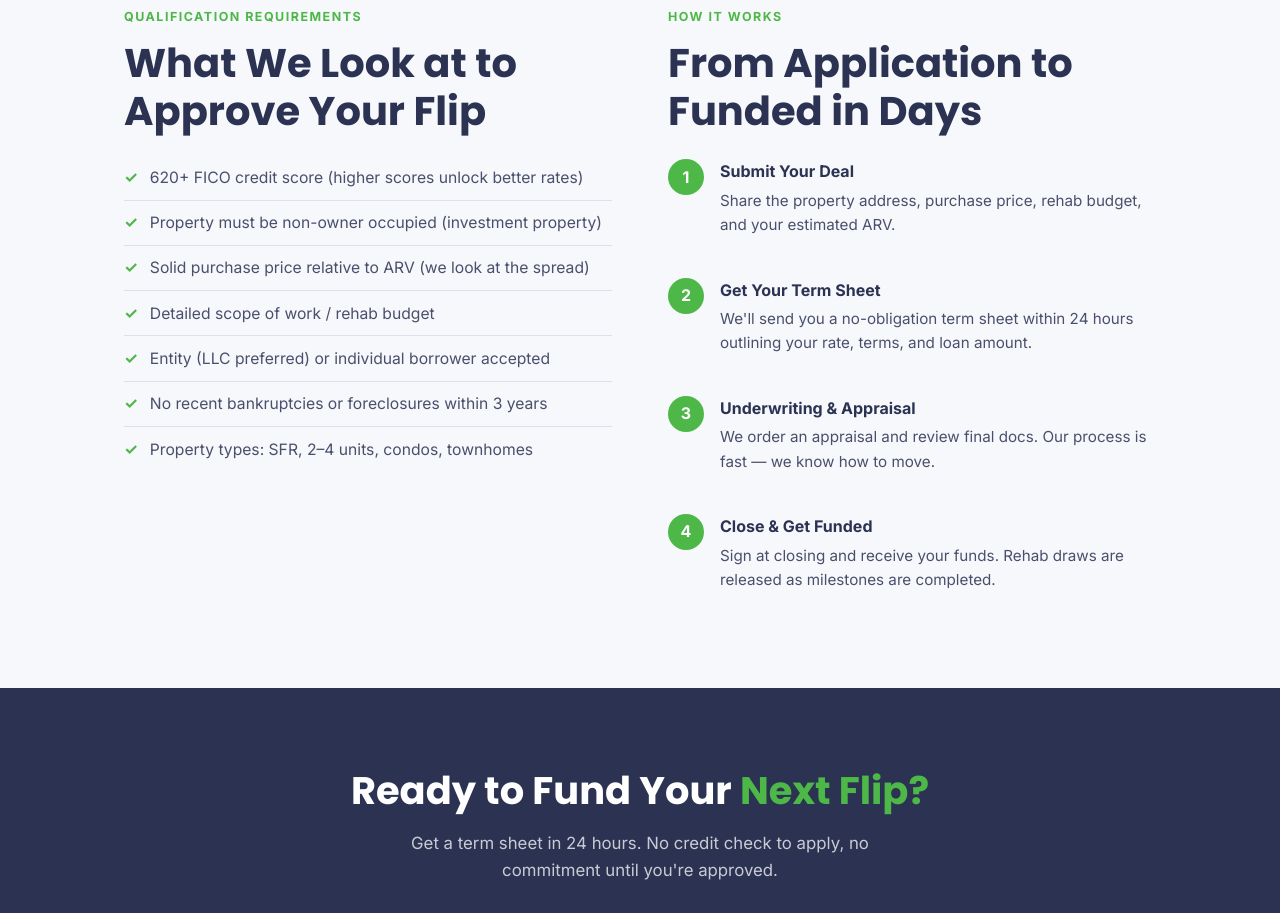
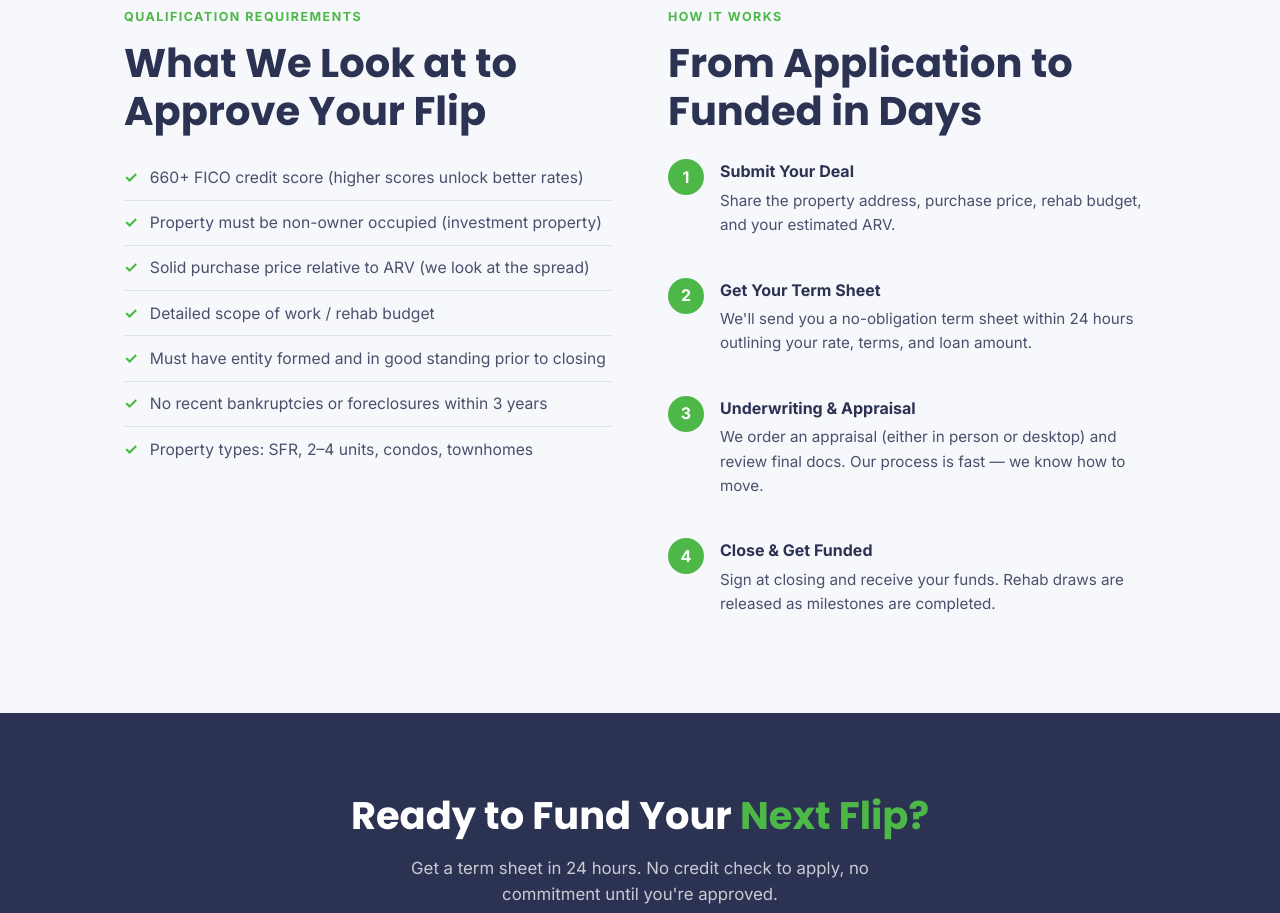
Before and after one commit to swiftlinecapital/swift-line-capital, a plain HTML site: page real-estate-loans/fix-and-flip/index.html in a window 1280 px wide. Shown: the part 1599-2512 px from the top of the page. Drawn offline with Linux system fonts and the light colour scheme.

Commit message:
Fix & Flip: update FICO, entity requirement, and appraisal description

```diff
--- a/real-estate-loans/fix-and-flip/index.html
+++ b/real-estate-loans/fix-and-flip/index.html
@@ -161,11 +161,11 @@
       <div class="section-label">Qualification Requirements</div>
       <h2 class="section-title">What We Look at to Approve Your Flip</h2>
       <ul class="qual-list">
-        <li><span class="qi">✓</span> 620+ FICO credit score (higher scores unlock better rates)</li>
+        <li><span class="qi">✓</span> 660+ FICO credit score (higher scores unlock better rates)</li>
         <li><span class="qi">✓</span> Property must be non-owner occupied (investment property)</li>
         <li><span class="qi">✓</span> Solid purchase price relative to ARV (we look at the spread)</li>
         <li><span class="qi">✓</span> Detailed scope of work / rehab budget</li>
-        <li><span class="qi">✓</span> Entity (LLC preferred) or individual borrower accepted</li>
+        <li><span class="qi">✓</span> Must have entity formed and in good standing prior to closing</li>
         <li><span class="qi">✓</span> No recent bankruptcies or foreclosures within 3 years</li>
         <li><span class="qi">✓</span> Property types: SFR, 2–4 units, condos, townhomes</li>
       </ul>
@@ -184,7 +184,7 @@
         </div>
         <div style="display:flex;gap:1rem;align-items:flex-start;margin-bottom:1.5rem;">
           <div style="background:var(--green);color:white;width:36px;height:36px;border-radius:50%;display:flex;align-items:center;justify-content:center;font-weight:800;flex-shrink:0;">3</div>
-          <div><strong style="color:var(--navy);">Underwriting &amp; Appraisal</strong><p style="color:var(--text-mid);font-size:.95rem;margin-top:.25rem;">We order an appraisal and review final docs. Our process is fast — we know how to move.</p></div>
+          <div><strong style="color:var(--navy);">Underwriting &amp; Appraisal</strong><p style="color:var(--text-mid);font-size:.95rem;margin-top:.25rem;">We order an appraisal (either in person or desktop) and review final docs. Our process is fast — we know how to move.</p></div>
         </div>
         <div style="display:flex;gap:1rem;align-items:flex-start;">
           <div style="background:var(--green);color:white;width:36px;height:36px;border-radius:50%;display:flex;align-items:center;justify-content:center;font-weight:800;flex-shrink:0;">4</div>
```
